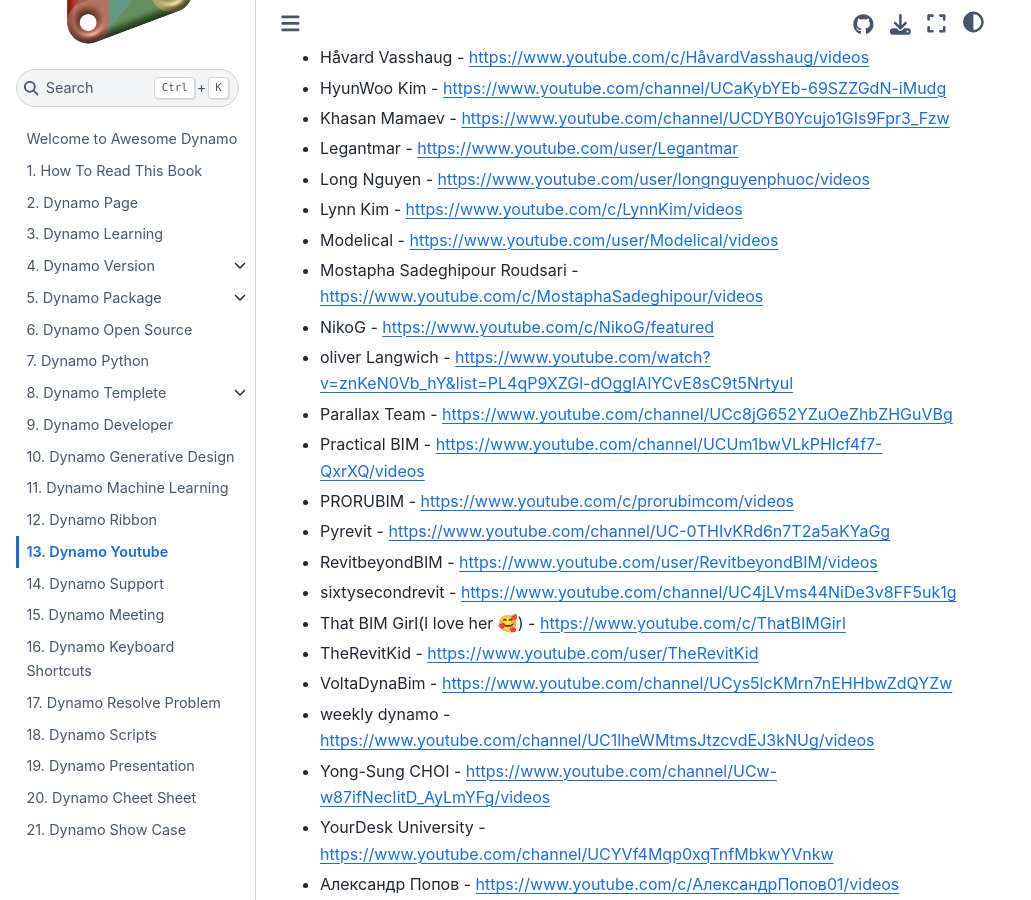
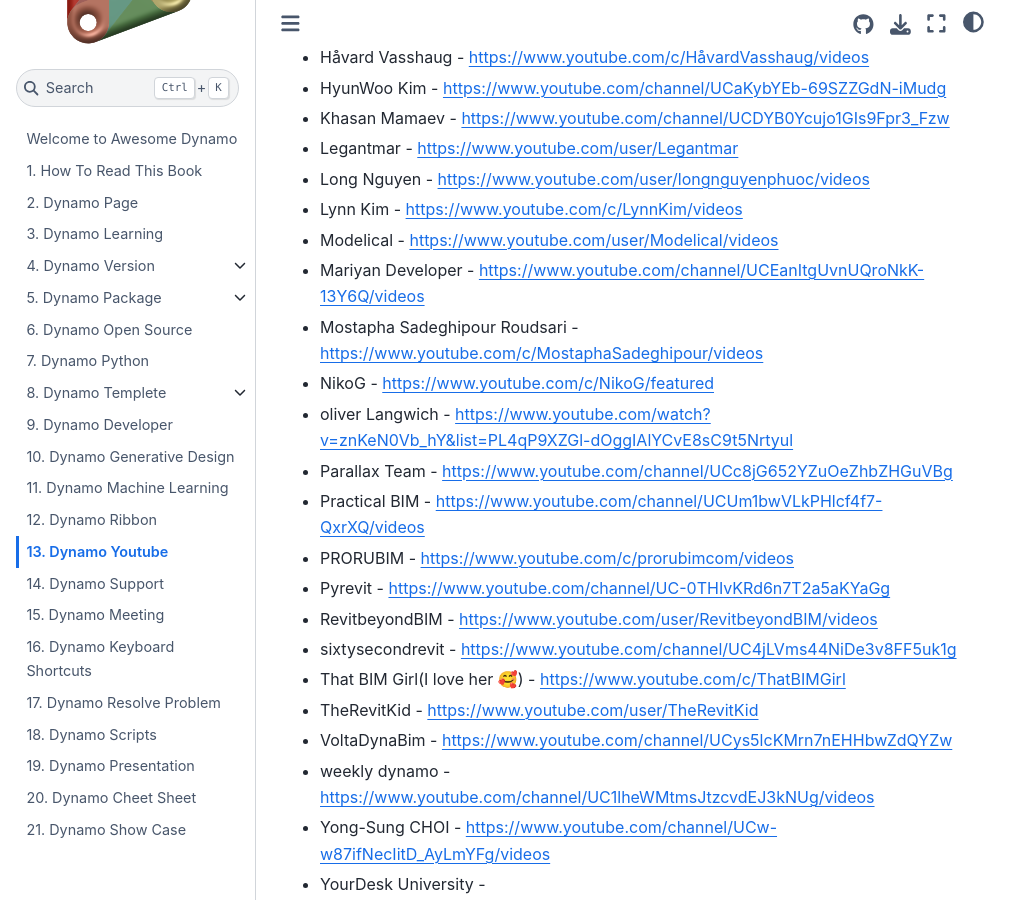
Before and after one commit to chuongmep/Awesome-Dynamo, a Jupyter Book: the page built from DynamoYoutube/dynyoutube.md, in a window 1280 px wide and 900 px high, scrolled down 788 px. Shown: the whole window, without its empty margins (0-1031 px from the left). Built offline with Jupyter Book 1.0.4 settings and Sphinx 7.4.7 and the Sphinx Book theme 1.1.4, drawn with Linux system fonts in a browser that asks for light colours; comment, search, counter and statistics services are not loaded.

Commit message:
add chanel youtube

```diff
--- a/DynamoYoutube/dynyoutube.md
+++ b/DynamoYoutube/dynyoutube.md
@@ -27,6 +27,7 @@
 - Long Nguyen - https://www.youtube.com/user/longnguyenphuoc/videos
 - Lynn Kim - https://www.youtube.com/c/LynnKim/videos
 - Modelical - https://www.youtube.com/user/Modelical/videos
+- Mariyan Developer - https://www.youtube.com/channel/UCEanItgUvnUQroNkK-13Y6Q/videos
 - Mostapha Sadeghipour Roudsari - https://www.youtube.com/c/MostaphaSadeghipour/videos
 - NikoG - https://www.youtube.com/c/NikoG/featured
 - oliver Langwich - https://www.youtube.com/watch?v=znKeN0Vb_hY&list=PL4qP9XZGl-dOggIAlYCvE8sC9t5Nrtyul
```
